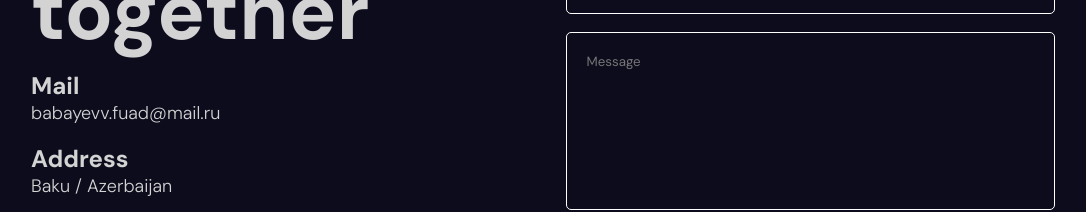
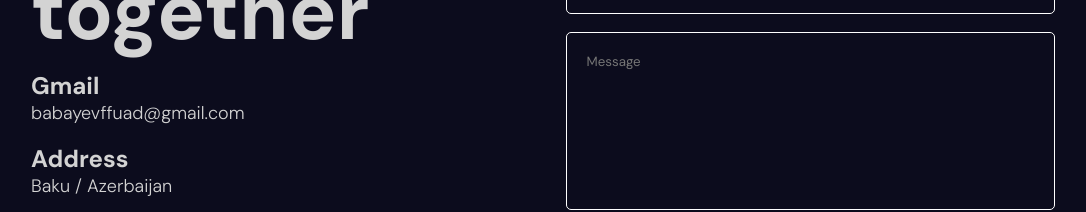
Before and after one commit to FuadBabayev/Portfolio, a React (Vite) app: page / in a window 1280 px wide. Shown: the part 7656-7868 px from the top of the page, without its empty margins (97-1183 px from the left). Built offline with nearby package versions, Linux system fonts and the light colour scheme.

Commit message:
CV has changed

```diff
--- a/src/components/Contact/Contact.jsx
+++ b/src/components/Contact/Contact.jsx
@@ -68,8 +68,8 @@ const Contact = () => {
         <motion.div className="textContainer" variants={variants}>
           <motion.h1 variants={variants}>Let's work together</motion.h1>
           <motion.div className="item" variants={variants}>
-            <h2>Mail</h2>
-            <span>babayevv.fuad@mail.ru</span>
+            <h2>Gmail</h2>
+            <span>babayevffuad@gmail.com</span>
           </motion.div>
           <motion.div className="item" variants={variants}>
             <h2>Address</h2>
```
Also changed, not shown: 1 other file (tests, documents, lock files or other folders).
